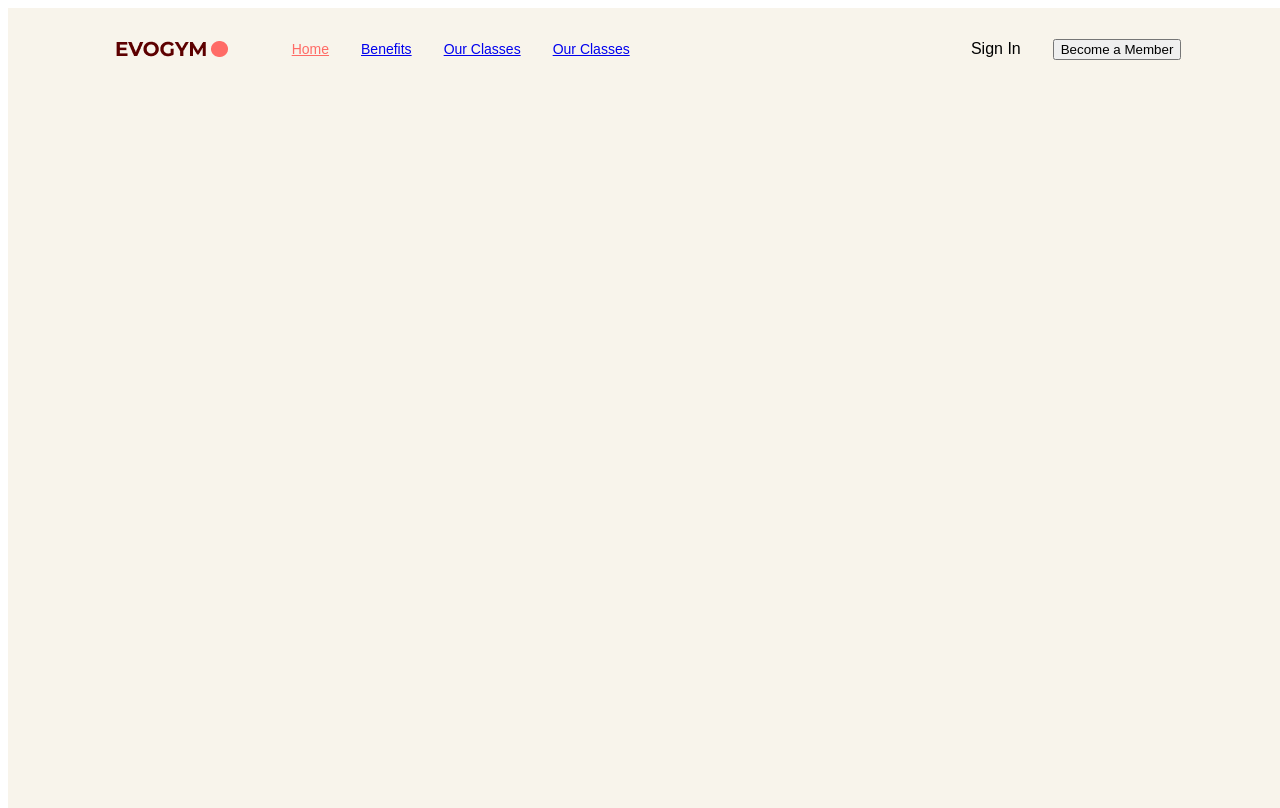
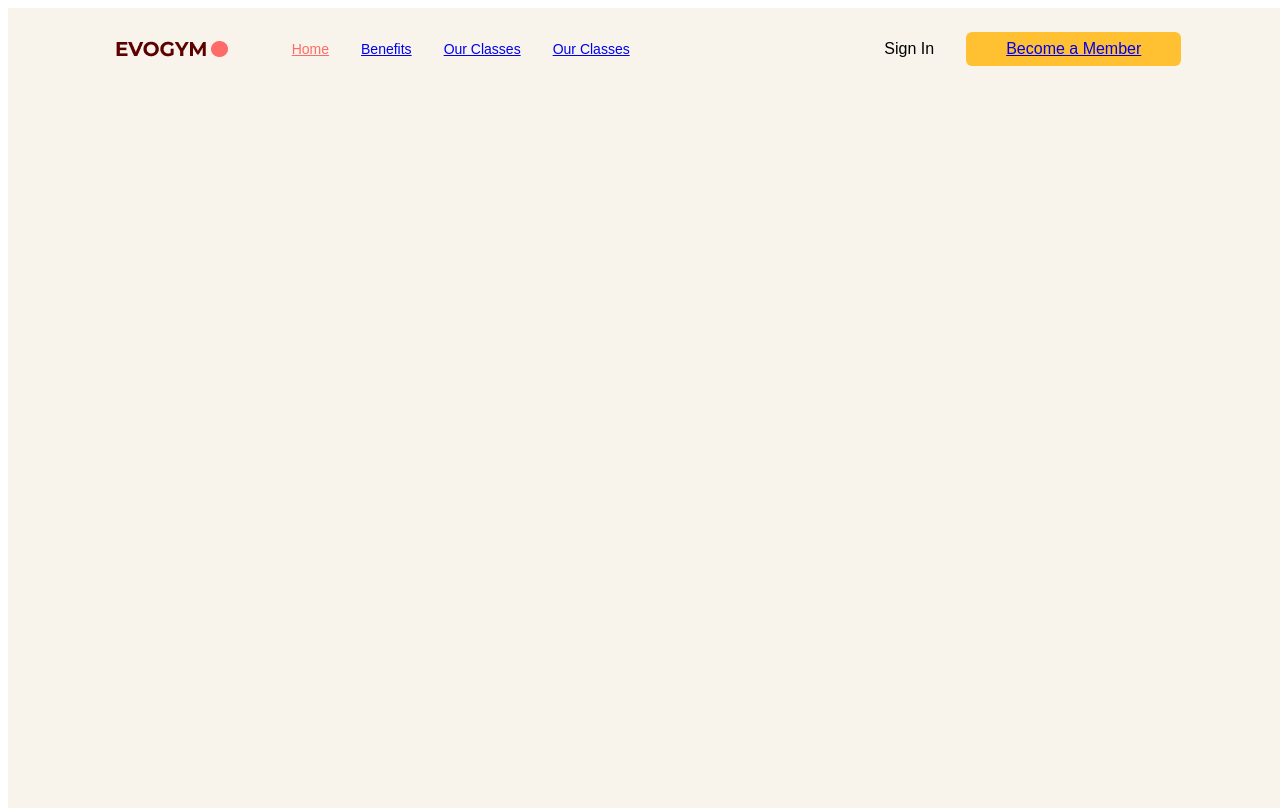
Before and after one commit to fahad39/gym-app, a React (Vite) app: page / in a window 1280 px wide. Built offline with nearby package versions, Linux system fonts and the light colour scheme.

Commit message:
added action button

```diff
--- a/src/scenes/navbar/index.tsx
+++ b/src/scenes/navbar/index.tsx
@@ -4,6 +4,7 @@
 import useMediaQuery from "@/hooks/useMediaQuery"
 import { useState } from "react"
 import { Bars3Icon } from "@heroicons/react/16/solid"
+import ActionButton from "@/shared/ActionButton"
 
 type Props = {
   selectedPage:SelectedPage,
@@ -47,7 +48,7 @@
               </div>
               <div className={`${flexBetween} gap-8`}>
                 <p>Sign In</p>
-                <button>Become a Member</button>
+                <ActionButton setSelectedPage={setSelectedPage}>Become a Member</ActionButton>
               </div>
             </div>
             :<button
--- /dev/null
+++ b/src/shared/ActionButton.tsx
@@ -0,0 +1,20 @@
+import React from 'react'
+import AnchorLink from 'react-anchor-link-smooth-scroll'
+import { SelectedPage } from './types'
+
+type Props = {
+    children:React.ReactNode,
+    setSelectedPage:(value:SelectedPage)=>void
+}
+
+const ActionButton = ({children,setSelectedPage}: Props) => {
+  return (
+    <AnchorLink
+        className='rounded-md bg-secondary-500 px-10 py-2 hover:bg-primary-500 hover:text-white'
+        onClick={()=>setSelectedPage(SelectedPage.ContactUs)}
+        href={`#${SelectedPage.ContactUs}`}
+    >{children}</AnchorLink>
+  )
+}
+
+export default ActionButton
```
